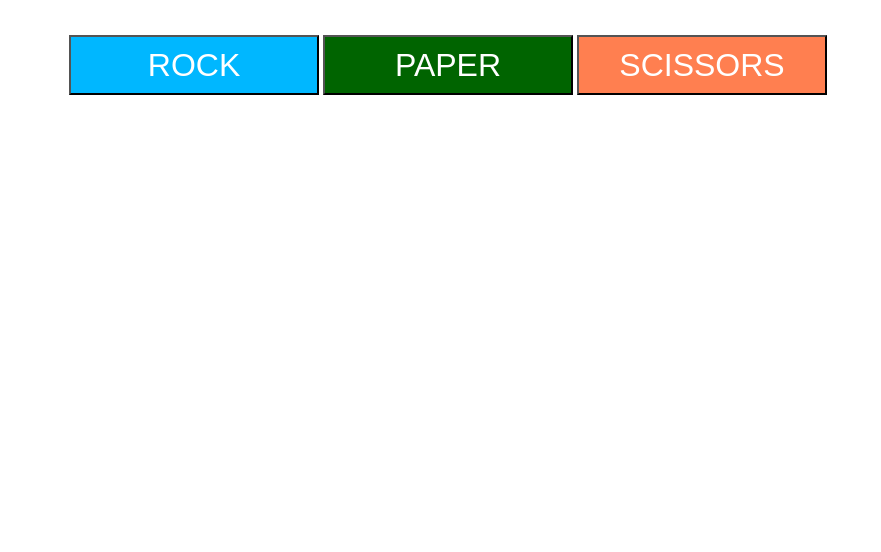
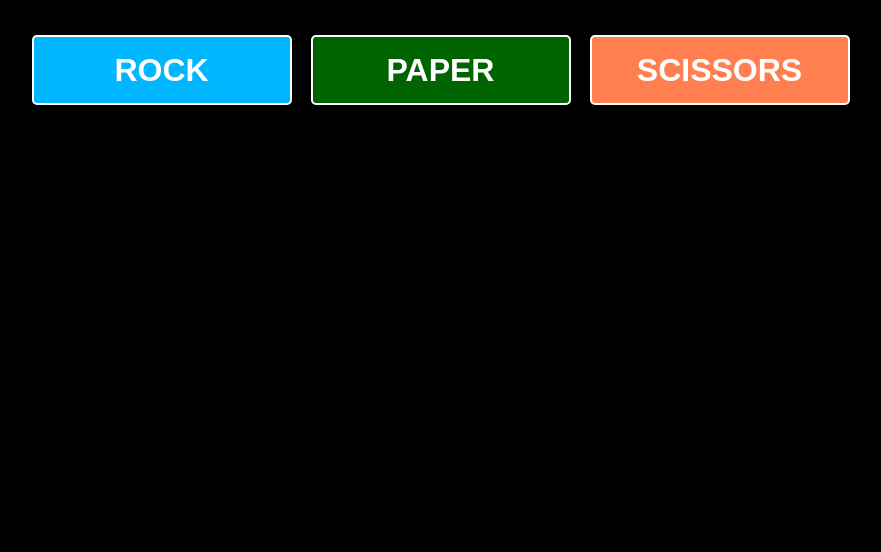
Before and after one commit to askoenig/rock-paper-scissors, a plain HTML site: page index.html in a window 1280 px wide. Shown: the part 248-800 px from the top of the page, without its empty margins (192-1073 px from the left). Drawn offline with Linux system fonts and the light colour scheme.

Commit message:
made a button class, added styling

```diff
--- a/styles.css
+++ b/styles.css
@@ -1,9 +1,14 @@
+html {
+  background-color: black;
+}
+
 #gameDialogue {
   position: relative;
   text-align: center;
   margin-top: 175px;
   margin-bottom: 50px;
   font-size: 50px;
+  color: white;
 }
 
 .buttonsContainer {
@@ -11,32 +16,27 @@
   /* margin-top: 25%; */
 }
 
+.button {
+  color: white;
+  width: 260px;
+  height: 70px;
+  margin-left: auto;
+  margin-right: 15px;
+  font-size: xx-large;
+  font-weight: bold;
+  border-radius: 5px;
+  border: 2px solid white;
+  padding: 15px 15px 15px 15px;
+}
+
 #rock {
   background-color: rgb(0, 183, 255);
-  color: white;
-  width: 250px;
-  height: 60px;
-  margin-left: auto;
-  margin-right: auto;
-  font-size: xx-large;
 }
 
 #paper {
   background-color: darkgreen;
-  color: white;
-  width: 250px;
-  height: 60px;
-  margin-left: auto;
-  margin-right: auto;
-  font-size: xx-large;
 }
 
 #scissors {
   background-color: coral;
-  color: white;
-  width: 250px;
-  height: 60px;
-  margin-left: auto;
-  margin-right: auto;
-  font-size: xx-large;
 }
```
